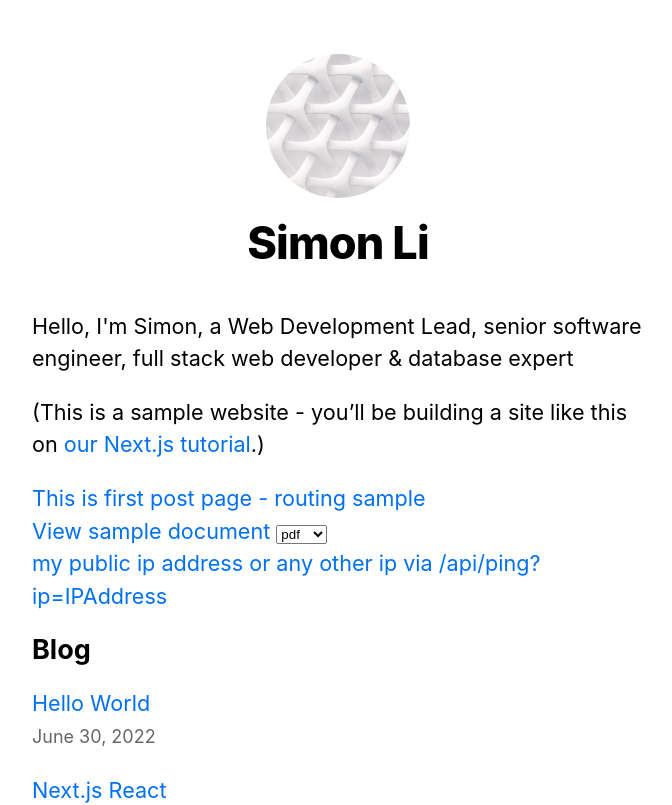
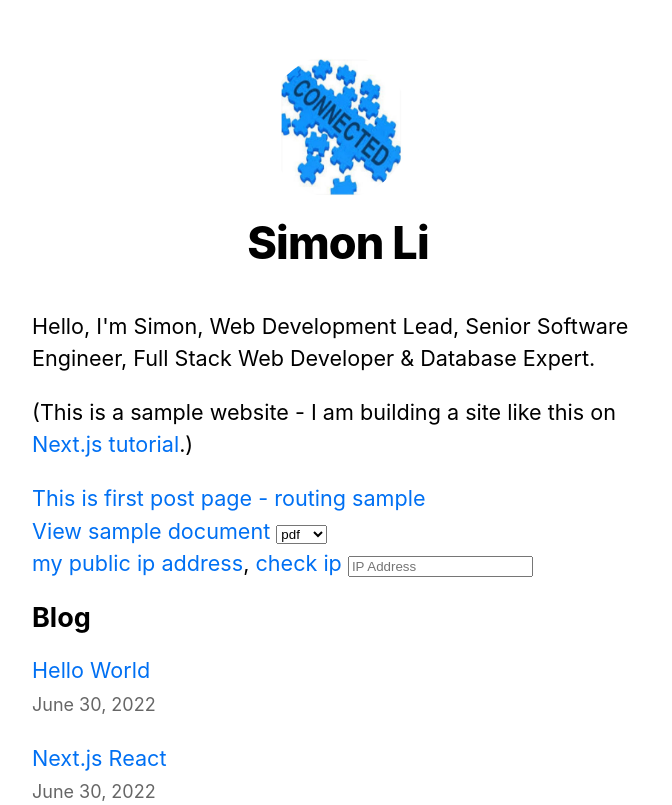
Before and after one commit to shaw1236/nextjs-blog, a Next.js app: page / in a window 1280 px wide. Shown: the top 805 px of the page, without its empty margins (302-974 px from the left). Built offline with nearby package versions, Linux system fonts and the light colour scheme.

Commit message:
Added 'input' sample & rephased the profile

```diff
--- a/components/layout.js
+++ b/components/layout.js
@@ -38,7 +38,7 @@ export default function Layout({ children, home }) {
           <>
             <Image
               priority
-              src="/images/profile.jpg"
+              src="/images/profile2.jpg"
               className={utilStyles.borderCircle}
               height={144}
               width={144}
@@ -53,7 +53,7 @@ export default function Layout({ children, home }) {
               <a>
                 <Image
                   priority
-                  src="/images/profile.jpg"
+                  src="/images/profile2.jpg"
                   className={utilStyles.borderCircle}
                   height={108}
                   width={108}
--- a/pages/index.js
+++ b/pages/index.js
@@ -1,13 +1,23 @@
-// https://nextjs.org/learn/basics/api-routes
+// https://nextjs.org/learn
+//
+// Purpose: nextjs sample app
+// Author : Simon Li
+// Date   : 2022-07-01
+//
+// React and Next libs
 import { useState } from 'react';
 import Head from 'next/head';
 import Link from 'next/link';
+// Components
 import Layout, { siteTitle } from '../components/layout';
 import Date from '../components/date';
+// CSS modules
 import utilStyles from '../styles/utils.module.css';
 
 export default function Home({ allPostsData }) {
   const [ docType, setDocType ] = useState("pdf");
+  const [ ip, setIPAddress ] = useState("");
+
   return (
     //<Layout home="1"> -- home: "1"
     //<Layout home> -- home: true
@@ -15,12 +25,18 @@ export default function Home({ allPostsData }) {
       <Head>
         <title>{siteTitle}</title>
       </Head>
+      {/* Self Profile */}
       <section className={utilStyles.headingMd}>
-        <p>Hello, I&#39;m Simon, a Web Development Lead, senior software engineer, full stack web developer &amp; database expert</p>
+        <p>Hello, I&#39;m Simon, Web Development Lead, Senior Software Engineer, Full Stack Web Developer &amp; Database Expert.</p>
         <p>
-          (This is a sample website - you’ll be building a site like this on{' '}
-          <a href="https://nextjs.org/learn">our Next.js tutorial</a>.)
+          (This is a sample website - I am building a site like this on{' '}
+          <a href="https://nextjs.org/learn">Next.js tutorial</a>.)
         </p>
+      </section>
+
+      {/* Routing, API, Link, HTML input */}
+      <section className={utilStyles.headingMd}>
+        {/* Routes samples  */}
         <Link href="/posts/first-post">
           <a>This is first post page - routing sample</a>
         </Link>
@@ -28,17 +44,26 @@ export default function Home({ allPostsData }) {
         <Link href={`/sample/${docType}`}>
           <a>View sample document {' '}</a>
         </Link>
-        <select value={docType} onChange={(e) => { setDocType(e.target.value) }} title='select file type'>
+        {/* UI select, input, dynamic route */}
+        <select value={docType} onChange={(e) => { setDocType(e.target.value) }} title='Select File Type'>
           <option value="pdf">pdf</option>
           <option value="csv">csv</option>
           <option value="docx">docx</option>
           <option value="xlsx">xlsx</option>
         </select>
         <br/>
+        {/* api routing, UI input */}
         <Link href={`/api/ping`}>
-          <a>my public ip address or any other ip via /api/ping?ip=IPAddress</a>
+          <a>my public ip address</a>
         </Link>
+        {', '}
+        <Link href={`/api/ping?ip=${ip}`}>
+          <a>check ip {' '}</a>
+        </Link>
+        <input placeholder="IP Address" type="text" value={ip} maxLength = "15"
+          onChange={(e) => { setIPAddress(e.target.value) }} title='Select IP Address'/>
       </section>
+
       {/* Add this <section> tag below the existing <section> tag */}
       <section className={`${utilStyles.headingMd} ${utilStyles.padding1px}`}>
         <h2 className={utilStyles.headingLg}>Blog</h2>
```
Also changed, not shown: pages/sample/[type].js (+10 -1 lines), public/images/profile2.JPG (added).
